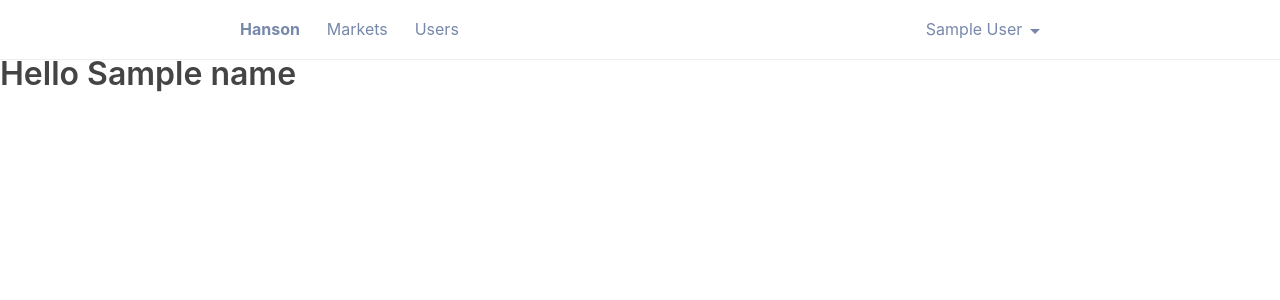
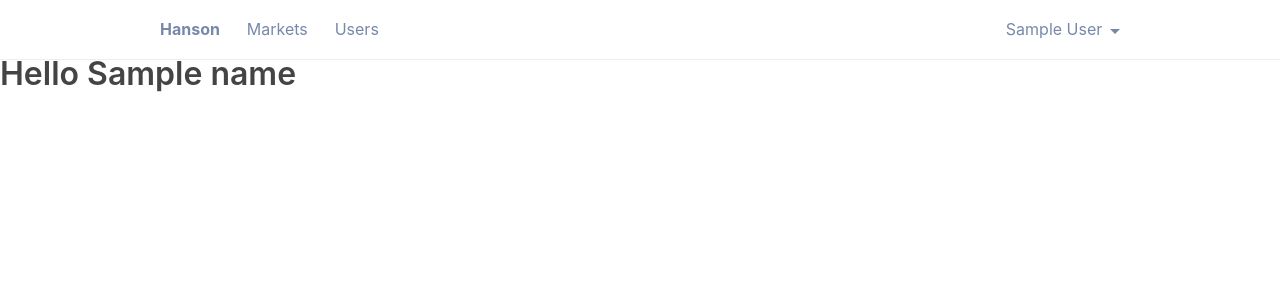
Before and after one commit to ruuda/hanson, a Flask app: template hanson/templates/index.html in a window 1280 px wide. Shown: the top 300 px of the page. Run offline with Flask 2, Linux system fonts and the light colour scheme; the template is opened without the code that fills it: most values are stand-ins (such as "Sample title", 1, 10 or a date in 2020); some web fonts are replaced.

Commit message:
Make page layout a bit wider

```diff
--- a/hanson/static/style.css
+++ b/hanson/static/style.css
@@ -104,7 +104,7 @@ input, label {
 
 .columns {
   display: grid;
-  grid-template-columns: auto 16rem 18rem 16rem auto;
+  grid-template-columns: auto 20rem 20rem 20rem auto;
   grid-template-areas: "margin-left left mid right margin-right";
 }
 
@@ -237,7 +237,7 @@ a#home-link {
 }
 
 #main .aside-content {
-  width: 14rem;
+  width: 18rem;
   color: #78a;
 }
 
```
